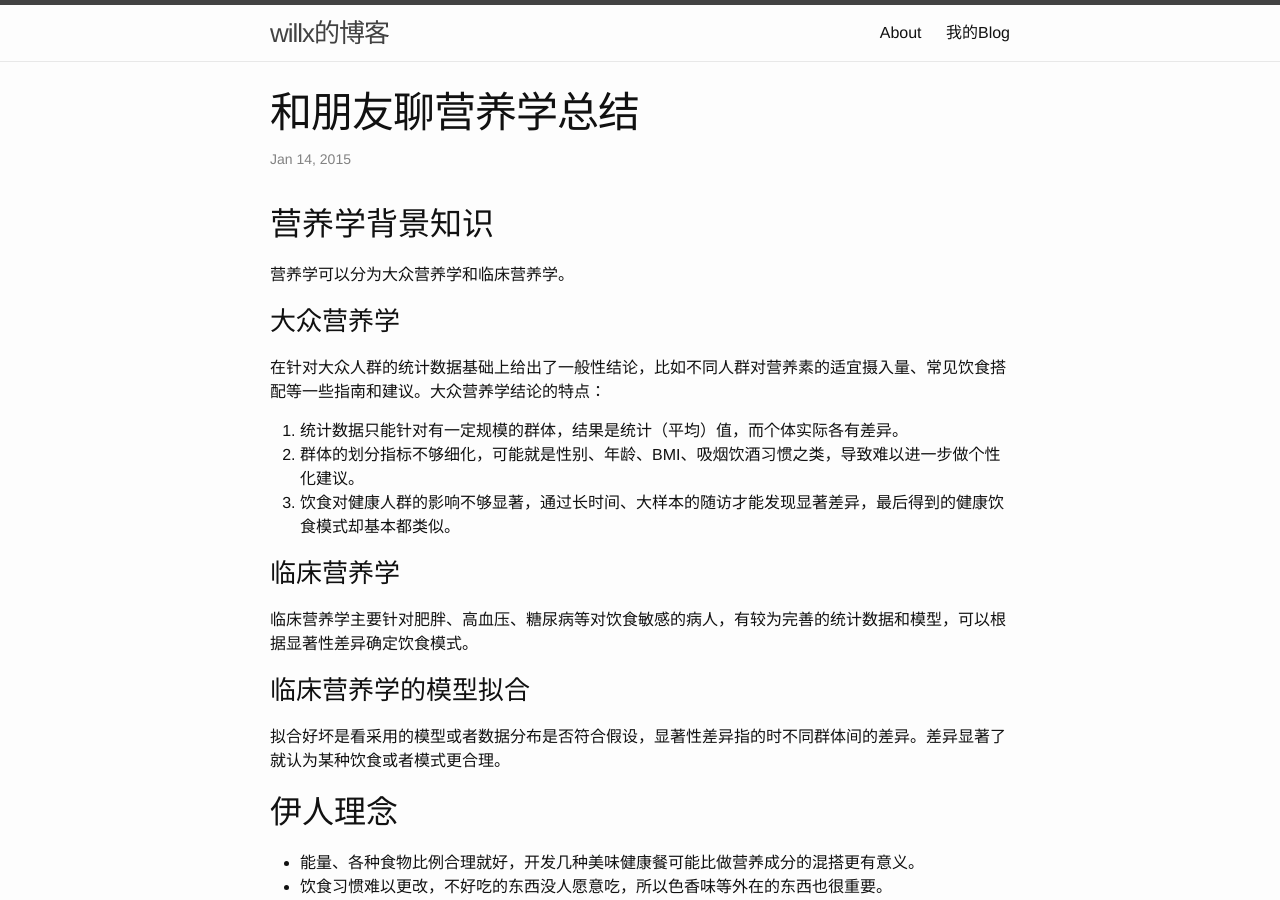
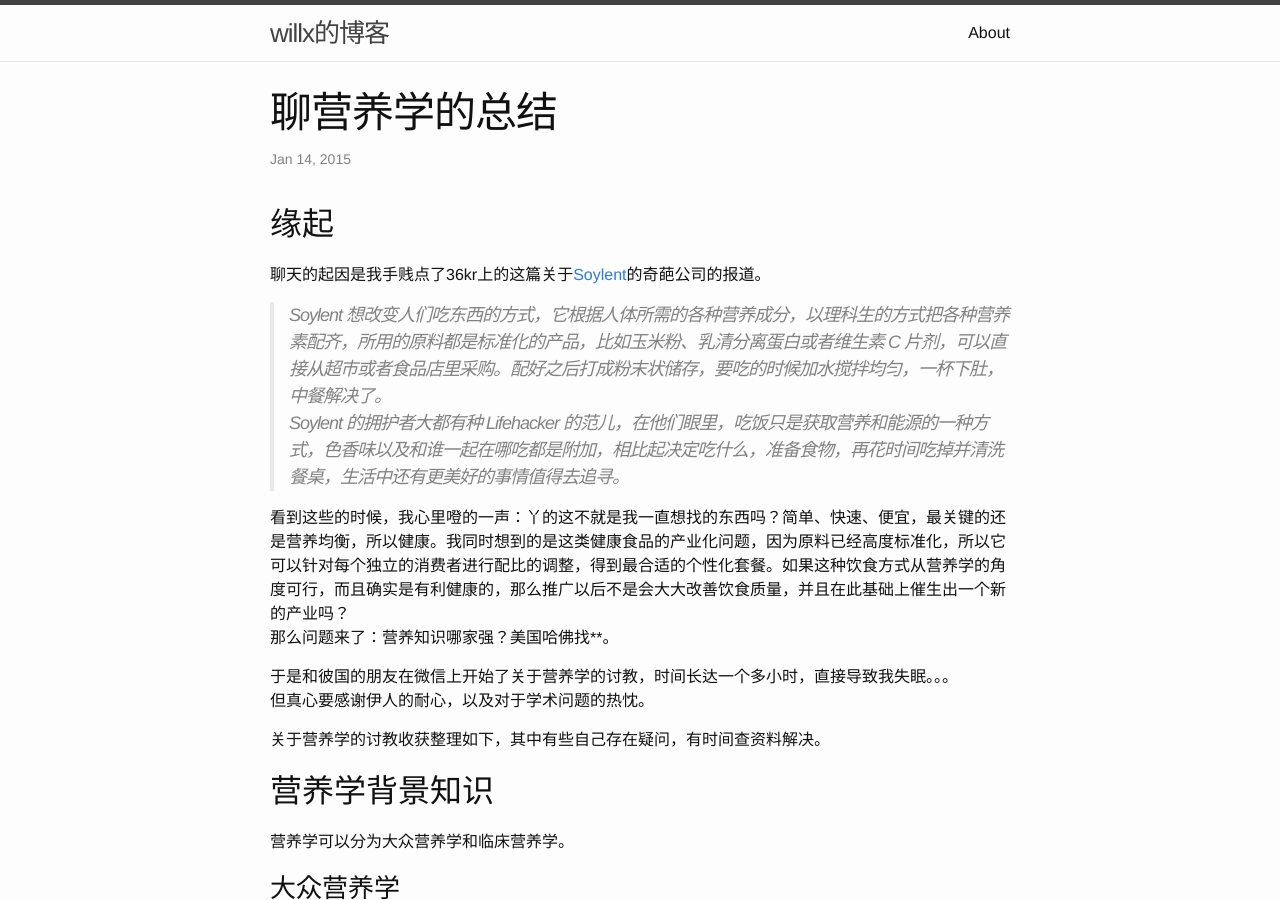
Before and after one commit to willx-y/xwzded07.github.io, a Jekyll site: the page built from _posts/2015-01-14-conversation_with_yuan.markdown, in a window 1280 px wide and 900 px high. Built offline with Jekyll 4.4.1, drawn with Linux system fonts in a browser that asks for light colours; some of the changed text lies outside the part shown.

Commit message:
finish all contents of nutrition

```diff
--- a/_posts/2015-01-14-conversation_with_yuan.markdown
+++ b/_posts/2015-01-14-conversation_with_yuan.markdown
@@ -1,9 +1,22 @@
 ---
 layout: post
-title:  "和朋友聊营养学总结"
+title:  "聊营养学的总结"
 date:   2015-01-14 13:05:57
 categories: jekyll update
 ---
+## 缘起
+聊天的起因是我手贱点了36kr上的这篇关于[Soylent](http://www.36kr.com/p/218665.html)的奇葩公司的报道。
+
+> Soylent 想改变人们吃东西的方式，它根据人体所需的各种营养成分，以理科生的方式把各种营养素配齐，所用的原料都是标准化的产品，比如玉米粉、乳清分离蛋白或者维生素 C 片剂，可以直接从超市或者食品店里采购。配好之后打成粉末状储存，要吃的时候加水搅拌均匀，一杯下肚，中餐解决了。
+Soylent 的拥护者大都有种 Lifehacker 的范儿，在他们眼里，吃饭只是获取营养和能源的一种方式，色香味以及和谁一起在哪吃都是附加，相比起决定吃什么，准备食物，再花时间吃掉并清洗餐桌，生活中还有更美好的事情值得去追寻。
+
+看到这些的时候，我心里噔的一声：丫的这不就是我一直想找的东西吗？简单、快速、便宜，最关键的还是营养均衡，所以健康。我同时想到的是这类健康食品的产业化问题，因为原料已经高度标准化，所以它可以针对每个独立的消费者进行配比的调整，得到最合适的个性化套餐。如果这种饮食方式从营养学的角度可行，而且确实是有利健康的，那么推广以后不是会大大改善饮食质量，并且在此基础上催生出一个新的产业吗？
+那么问题来了：营养知识哪家强？美国哈佛找\*\*。
+
+于是和彼国的朋友在微信上开始了关于营养学的讨教，时间长达一个多小时，直接导致我失眠。。。
+但真心要感谢伊人的耐心，以及对于学术问题的热忱。
+
+关于营养学的讨教收获整理如下，其中有些自己存在疑问，有时间查资料解决。
 
 ## 营养学背景知识
 营养学可以分为大众营养学和临床营养学。
@@ -41,3 +54,10 @@
 ## 业界
 - 国内很多人在做健康快餐，上海有，可以看看。
 - 美国很多做能量饼干，营养比较齐全，而且搭配了坚果谷物，但也很少有人将其作为主食。
+- 其实我现在就在尝试一种名为[嚼益嚼](http://item.jd.com/591121.html)的代餐，是我做HIIT的辅助食品，原料是大豆粉、水果或干果，味道还可以接受，单位热量也不高，但我对其营养的均衡性还是持怀疑态度。
+
+## 营养学相关的资料
+- 哈佛大学的[营养学网站](http://www.hsph.harvard.edu/nutritionsource/)
+- [中国居民膳食营养素参考摄入量](http://202.114.108.237/Download/aa7d7f1c-630b-4af0-a127-9f175297b012.pdf)
+- [Functional Food](http://en.wikipedia.org/wiki/Functional_food)
+- [edx视频](https://www.edx.org/course/shen-bian-de-ying-yang-xue-nutrition-pekingx-18000123x#.VLYmToqUdIo)，北大医学部出品.
```
Also changed, not shown: index.html (+9 -21 lines), 4 other files.
